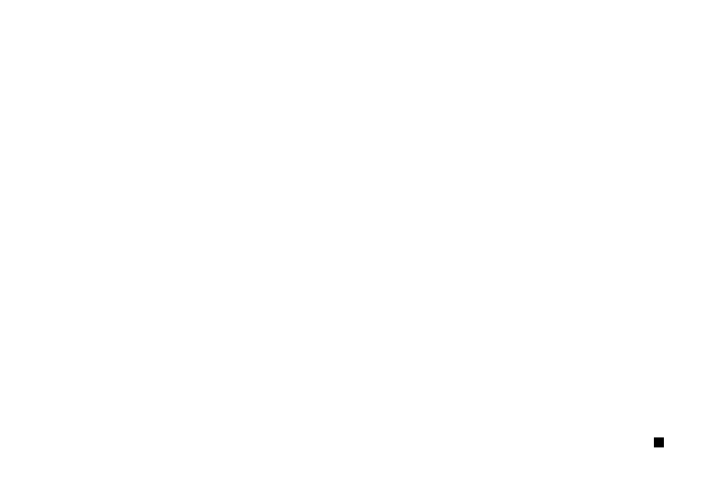
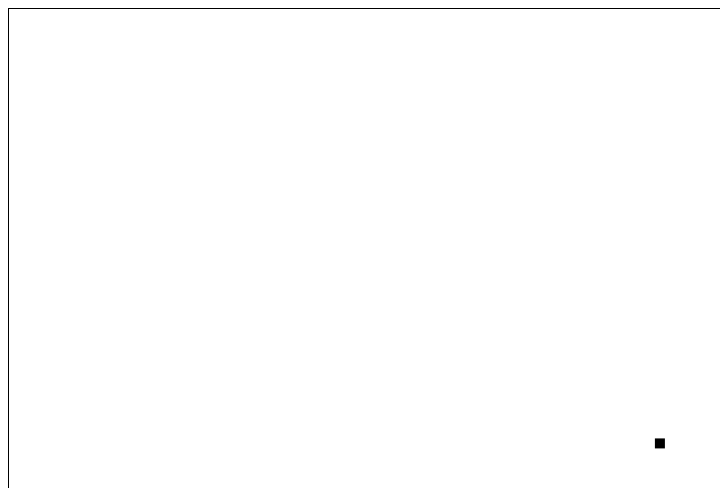
Before and after one commit to Petroochio/gmtk_jam_2020, a website built with webpack: page index.html in a window 1280 px wide. Shown: the top 488 px of the page, without its empty margins (0-720 px from the left). Built offline with nearby package versions, Linux system fonts and the light colour scheme.

Commit message:
Update index.html

```diff
--- a/index.html
+++ b/index.html
@@ -9,6 +9,6 @@
   </head>
 
   <body>
-    <canvas id="game"></canvas>
+    <canvas id="game" style="border:1px solid black"></canvas>
   </body>
 </html>
```
